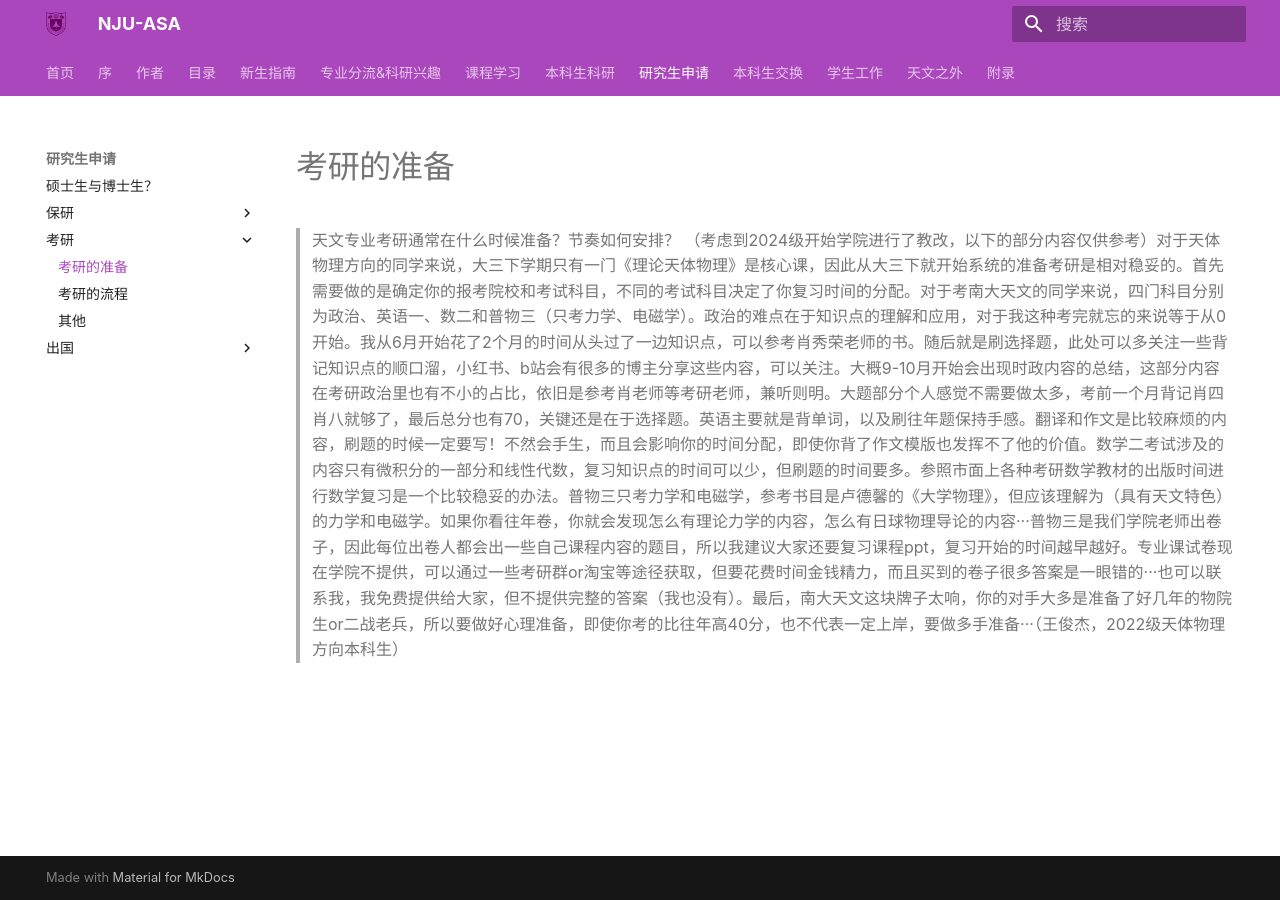
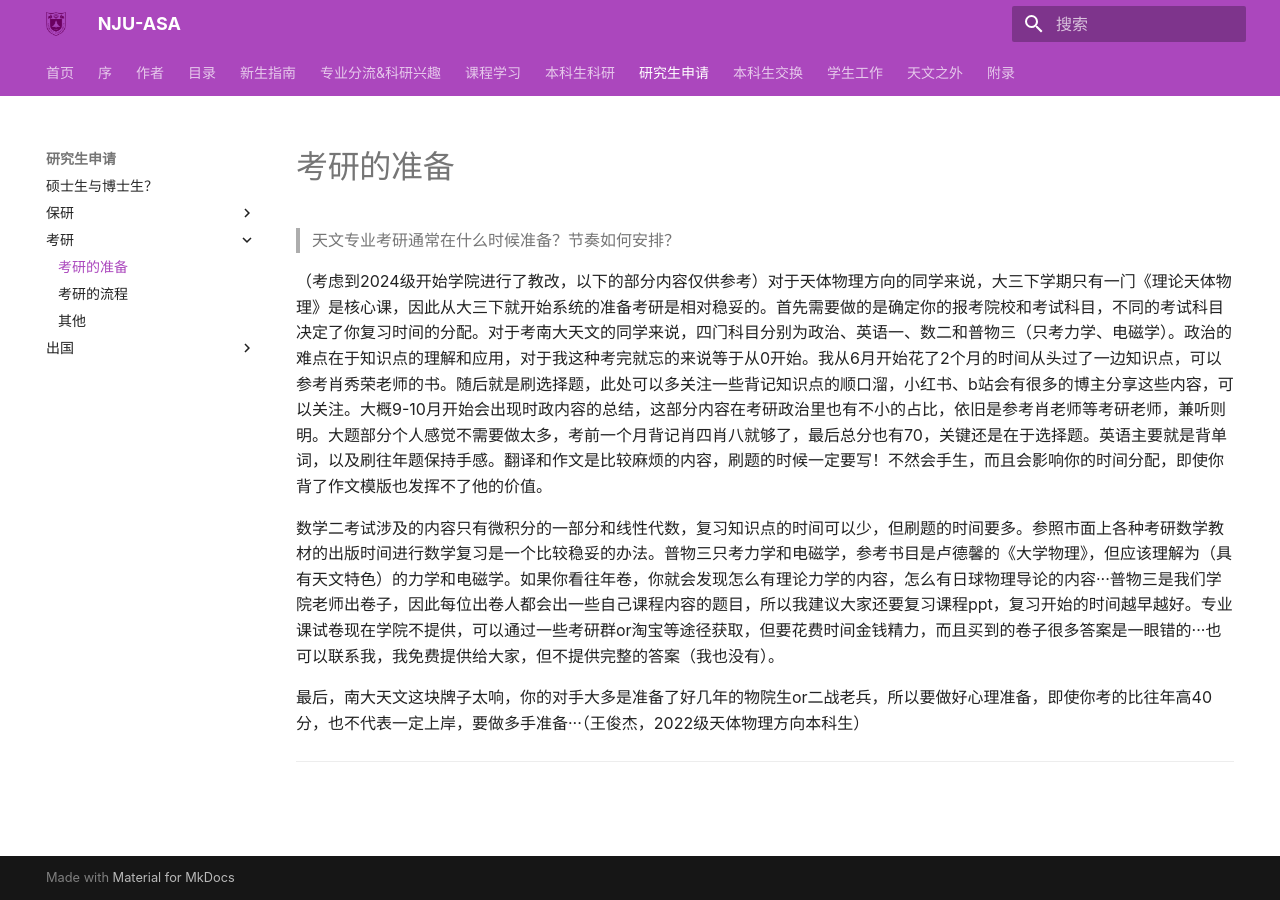
Before and after one commit to nju-astronomy/NJU-ASA, an MkDocs documentation site: the page built from docs/pathway/domestic_grad/by_exam/prepare_kaoyan.md, in a window 1280 px wide. Built offline with MkDocs 1.6.1 and Material for MkDocs 9.7.7, drawn with Linux system fonts in a browser that asks for light colours; some web fonts are replaced.

```diff
--- a/docs/pathway/domestic_grad/by_exam/prepare_kaoyan.md
+++ b/docs/pathway/domestic_grad/by_exam/prepare_kaoyan.md
@@ -1,2 +1,9 @@
 > 天文专业考研通常在什么时候准备？节奏如何安排？
-> （考虑到2024级开始学院进行了教改，以下的部分内容仅供参考）对于天体物理方向的同学来说，大三下学期只有一门《理论天体物理》是核心课，因此从大三下就开始系统的准备考研是相对稳妥的。首先需要做的是确定你的报考院校和考试科目，不同的考试科目决定了你复习时间的分配。对于考南大天文的同学来说，四门科目分别为政治、英语一、数二和普物三（只考力学、电磁学）。政治的难点在于知识点的理解和应用，对于我这种考完就忘的来说等于从0开始。我从6月开始花了2个月的时间从头过了一边知识点，可以参考肖秀荣老师的书。随后就是刷选择题，此处可以多关注一些背记知识点的顺口溜，小红书、b站会有很多的博主分享这些内容，可以关注。大概9-10月开始会出现时政内容的总结，这部分内容在考研政治里也有不小的占比，依旧是参考肖老师等考研老师，兼听则明。大题部分个人感觉不需要做太多，考前一个月背记肖四肖八就够了，最后总分也有70，关键还是在于选择题。英语主要就是背单词，以及刷往年题保持手感。翻译和作文是比较麻烦的内容，刷题的时候一定要写！不然会手生，而且会影响你的时间分配，即使你背了作文模版也发挥不了他的价值。数学二考试涉及的内容只有微积分的一部分和线性代数，复习知识点的时间可以少，但刷题的时间要多。参照市面上各种考研数学教材的出版时间进行数学复习是一个比较稳妥的办法。普物三只考力学和电磁学，参考书目是卢德馨的《大学物理》，但应该理解为（具有天文特色）的力学和电磁学。如果你看往年卷，你就会发现怎么有理论力学的内容，怎么有日球物理导论的内容···普物三是我们学院老师出卷子，因此每位出卷人都会出一些自己课程内容的题目，所以我建议大家还要复习课程ppt，复习开始的时间越早越好。专业课试卷现在学院不提供，可以通过一些考研群or淘宝等途径获取，但要花费时间金钱精力，而且买到的卷子很多答案是一眼错的···也可以联系我，我免费提供给大家，但不提供完整的答案（我也没有）。最后，南大天文这块牌子太响，你的对手大多是准备了好几年的物院生or二战老兵，所以要做好心理准备，即使你考的比往年高40分，也不代表一定上岸，要做多手准备···（王俊杰，2022级天体物理方向本科生）
+
+（考虑到2024级开始学院进行了教改，以下的部分内容仅供参考）对于天体物理方向的同学来说，大三下学期只有一门《理论天体物理》是核心课，因此从大三下就开始系统的准备考研是相对稳妥的。首先需要做的是确定你的报考院校和考试科目，不同的考试科目决定了你复习时间的分配。对于考南大天文的同学来说，四门科目分别为政治、英语一、数二和普物三（只考力学、电磁学）。政治的难点在于知识点的理解和应用，对于我这种考完就忘的来说等于从0开始。我从6月开始花了2个月的时间从头过了一边知识点，可以参考肖秀荣老师的书。随后就是刷选择题，此处可以多关注一些背记知识点的顺口溜，小红书、b站会有很多的博主分享这些内容，可以关注。大概9-10月开始会出现时政内容的总结，这部分内容在考研政治里也有不小的占比，依旧是参考肖老师等考研老师，兼听则明。大题部分个人感觉不需要做太多，考前一个月背记肖四肖八就够了，最后总分也有70，关键还是在于选择题。英语主要就是背单词，以及刷往年题保持手感。翻译和作文是比较麻烦的内容，刷题的时候一定要写！不然会手生，而且会影响你的时间分配，即使你背了作文模版也发挥不了他的价值。
+
+数学二考试涉及的内容只有微积分的一部分和线性代数，复习知识点的时间可以少，但刷题的时间要多。参照市面上各种考研数学教材的出版时间进行数学复习是一个比较稳妥的办法。普物三只考力学和电磁学，参考书目是卢德馨的《大学物理》，但应该理解为（具有天文特色）的力学和电磁学。如果你看往年卷，你就会发现怎么有理论力学的内容，怎么有日球物理导论的内容···普物三是我们学院老师出卷子，因此每位出卷人都会出一些自己课程内容的题目，所以我建议大家还要复习课程ppt，复习开始的时间越早越好。专业课试卷现在学院不提供，可以通过一些考研群or淘宝等途径获取，但要花费时间金钱精力，而且买到的卷子很多答案是一眼错的···也可以联系我，我免费提供给大家，但不提供完整的答案（我也没有）。
+
+最后，南大天文这块牌子太响，你的对手大多是准备了好几年的物院生or二战老兵，所以要做好心理准备，即使你考的比往年高40分，也不代表一定上岸，要做多手准备···（王俊杰，2022级天体物理方向本科生）
+
+---
```
